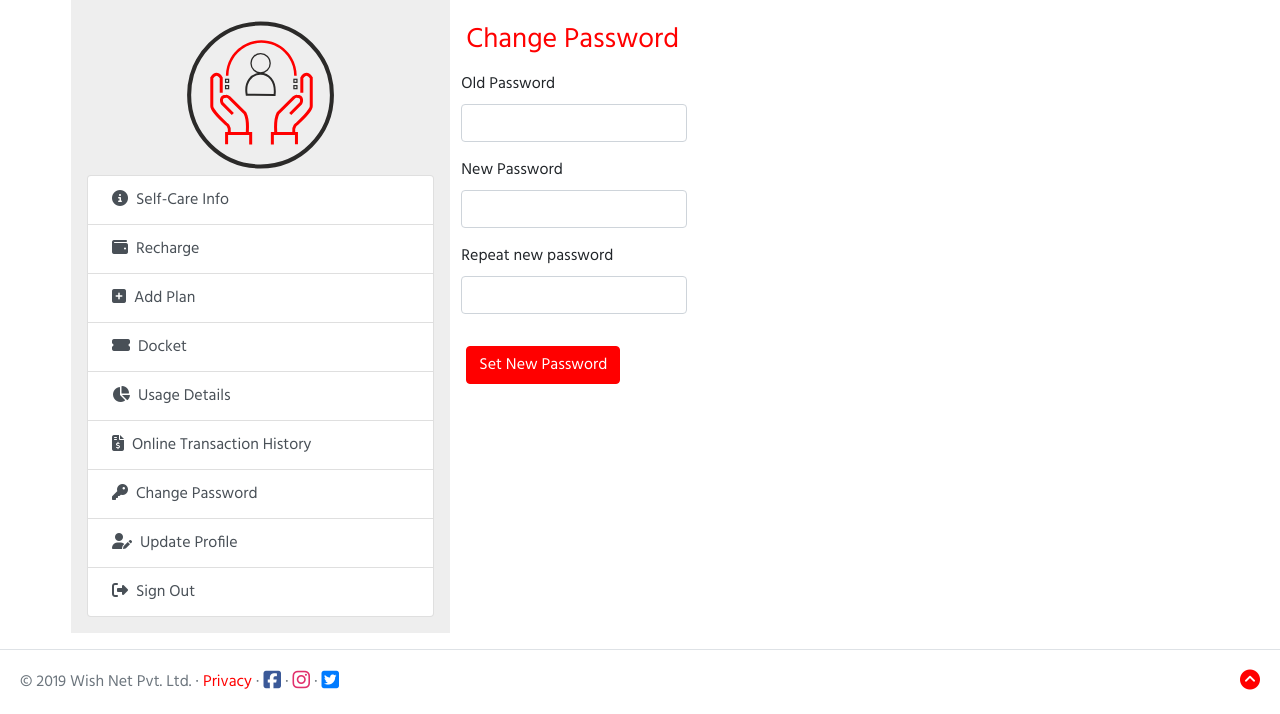
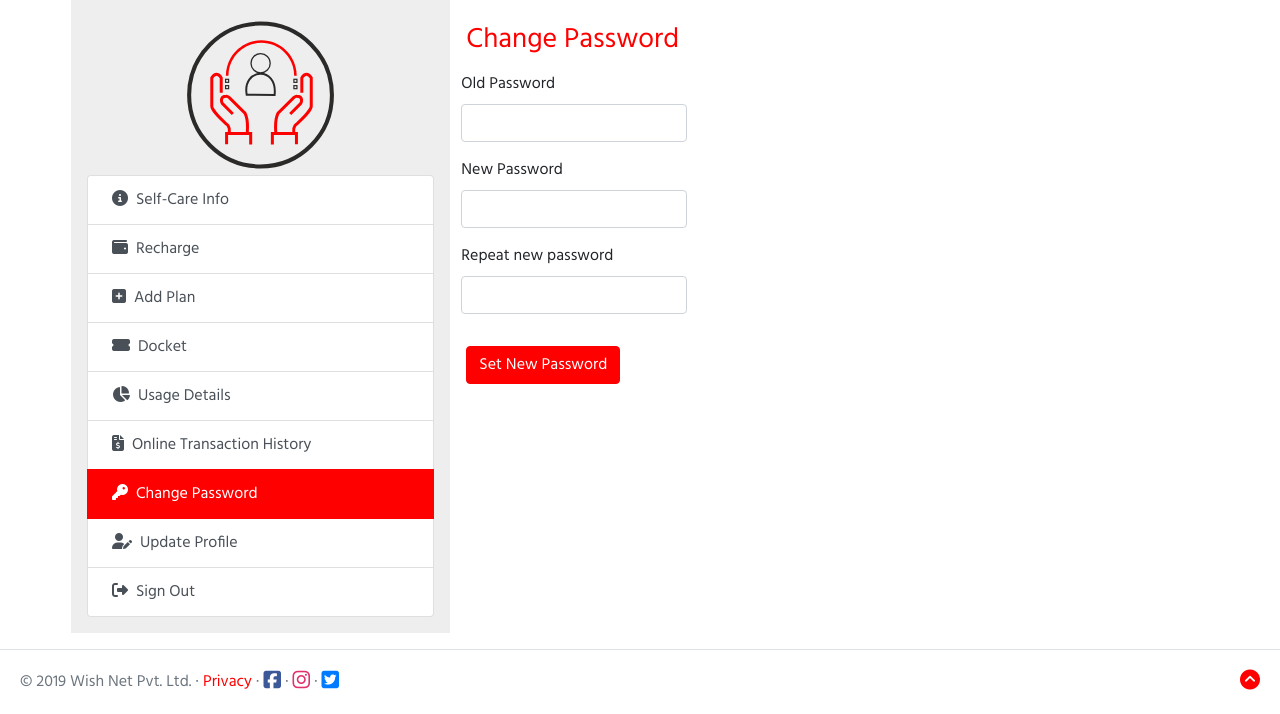
Before and after one commit to soumya707/wishnet-in, a Flask app: page /portal/change_password in a window 1280 px wide. Shown: the part 196-910 px from the top of the page. Run offline with Flask 2, Linux system fonts and the light colour scheme; the visitor is signed in with stand-in values (Sample User, id 1); parts of the project's set-up code (start-up, migrations or seed data) failed here and were passed over; some libraries are stand-ins or nearby versions.

Commit message:
update: UI update for self-care portal

```diff
--- a/website/static/css/style.css
+++ b/website/static/css/style.css
@@ -57,8 +57,14 @@ a:hover {
     border: 2px solid #FF0000;
 }
 
-.outline:hover {
-    border: 2px solid #FF0000;
+.list-group-item-action:hover, .list-group-item-action:focus {
+    background-color: #eeeeee !important;
+    border: 1px solid #FF0000 !important;
+}
+
+.list-group-item-action.active {
+    border: 1px solid #FF0000;
+    background-color: #FF0000 !important;
 }
 
 .btn-red {
--- a/website/templates/add_plan.html
+++ b/website/templates/add_plan.html
@@ -12,7 +12,7 @@
     {% if not available_plans %}
     <h5 class="py-4 text-red">You don't have any available plans.</h5>
     {% elif available_plans %}
-    <table class="table table-striped table-bordered table-responsive text-nowrap">
+    <table class="table table-striped table-bordered table-responsive-sm text-nowrap">
       <thead>
         <tr>
           <th scope="col"></th>
--- a/website/templates/login.html
+++ b/website/templates/login.html
@@ -53,9 +53,9 @@
 
       <!-- LIST GROUP -->
       <div class="list-group">
-        <a class="list-group-item list-group-item-action outline" href="{{ url_for('get_cust_no') }}">Know your Customer ID</a>
-        <a class="list-group-item list-group-item-action outline" href="{{ url_for('register') }}">Self-care Registration</a>
-        <a class="list-group-item list-group-item-action outline" href="{{ url_for('forgot') }}">Forgot Password?</a>
+        <a class="list-group-item list-group-item-action" href="{{ url_for('get_cust_no') }}">Know your Customer ID</a>
+        <a class="list-group-item list-group-item-action" href="{{ url_for('register') }}">Self-care Registration</a>
+        <a class="list-group-item list-group-item-action" href="{{ url_for('forgot') }}">Forgot Password?</a>
       </div> <!-- list-group -->
 
       <!-- DESCRIPTION -->
--- a/website/templates/self_care_layout.html
+++ b/website/templates/self_care_layout.html
@@ -16,46 +16,47 @@
 
       <!-- OPTIONS -->
       <div class="list-group">
-        <a class="list-group-item list-group-item-action outline"
+        <a class="list-group-item list-group-item-action {% if request.path == url_for('portal') %}active{% endif %}"
            href="{{ url_for('portal') }}">
           <i class="fas fa-info-circle pl-1"></i>
           <span class="pl-1">Self-Care Info</span>
         </a>
-        <a class="list-group-item list-group-item-action outline"
+        <a class="list-group-item list-group-item-action {% if request.path == url_for('recharge') %}active{% endif %}"
            href="{{ url_for('recharge') }}">
           <i class="fas fa-wallet pl-1"></i>
           <span class="pl-1">Recharge</span>
         </a>
-        <a class="list-group-item list-group-item-action outline"
+        <a class="list-group-item list-group-item-action {% if request.path == url_for('add_plan') %}active{% endif %}"
            href="{{ url_for('add_plan') }}">
           <i class="fas fa-plus-square pl-1"></i>
           <span class="pl-1">Add Plan</span>
         </a>
-        <a class="list-group-item list-group-item-action outline"
+        <a class="list-group-item list-group-item-action {% if request.path == url_for('docket') %}active{% endif %}"
            href="{{ url_for('docket') }}">
           <i class="fas fa-ticket-alt pl-1"></i>
           <span class="pl-1">Docket</span>
         </a>
-        <a class="list-group-item list-group-item-action outline"
+        <a class="list-group-item list-group-item-action {% if request.path == url_for('usage') %}active{% endif %}"
            href="{{ url_for('usage') }}">
           <i class="fas fa-chart-pie pl-1"></i>
           <span class="pl-1">Usage Details</span>
         </a>
-        <a class="list-group-item list-group-item-action outline"
-           href="{{ url_for('transaction_history') }}">
+        <a class="list-group-item list-group-item-action {% if request.path == url_for('transaction_history', page_num=1) %}active{% endif %}"
+           href="{{ url_for('transaction_history', page_num=1) }}">
           <i class="fas fa-file-invoice-dollar pl-1"></i>
           <span class="pl-1">Online Transaction History</span>
         </a>
-        <a class="list-group-item list-group-item-action outline"
+        <a class="list-group-item list-group-item-action {% if request.path == url_for('change_password') %}active{% endif %}"
            href="{{ url_for('change_password') }}">
           <i class="fas fa-key pl-1"></i>
           <span class="pl-1">Change Password</span>
-        <a class="list-group-item list-group-item-action outline"
+        </a>
+        <a class="list-group-item list-group-item-action {% if request.path == url_for('update_profile') %}active{% endif %}"
            href="{{ url_for('update_profile') }}">
           <i class="fas fa-user-edit pl-1"></i>
           <span class="pl-1">Update Profile</span>
         </a>
-        <a class="list-group-item list-group-item-action outline"
+        <a class="list-group-item list-group-item-action {% if request.path == url_for('logout') %}active{% endif %}"
            href="{{ url_for('logout') }}">
           <i class="fas fa-sign-out-alt pl-1"></i>
             <span class="pl-1">Sign Out</span>
--- a/website/views.py
+++ b/website/views.py
@@ -925,6 +925,7 @@ def portal():
 
         return render_template(
             'portal.html',
+            cust_no=session['portal_customer_no'],
             cust_data=session['portal_customer_data'],
             active_plans=session['portal_active_plans'],
         )
```
Also changed, not shown: website/templates/portal.html (+7 -1 lines).
